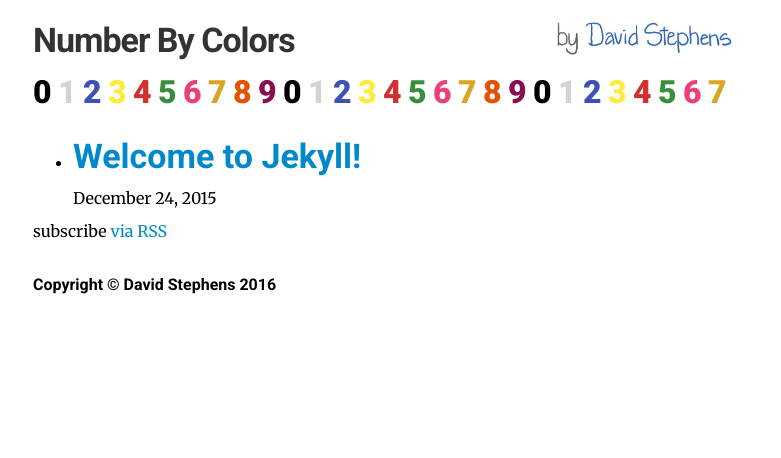
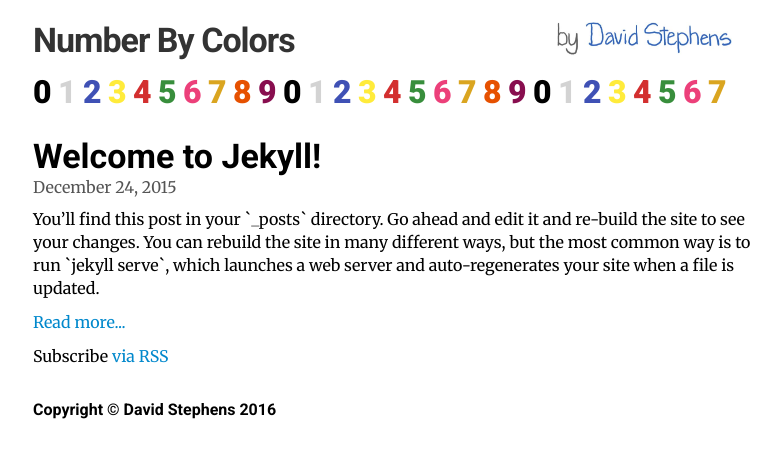
Before and after one commit to NumberByColors/numberbycolors.github.io, a Jekyll site: the page built from index.html, in a window 1280 px wide. Shown: the top 458 px of the page, without its empty margins (247-1028 px from the left). Built offline with Jekyll 4.4.1, drawn with Linux system fonts in a browser that asks for light colours.

Commit message:
Format posts on Index page

```diff
--- a/_layouts/post.html
+++ b/_layouts/post.html
@@ -5,7 +5,7 @@ layout: default
 
   <header class="post-header">
     <h1 class="post-title" itemprop="name headline">{{ page.title }}</h1>
-    <p class="post-meta"><time datetime="{{ page.date | date_to_xmlschema }}" itemprop="datePublished">{{ page.date | date: "%B %-d, %Y" }}</time>{% if page.author %} • <span itemprop="author" itemscope itemtype="http://schema.org/Person"><span itemprop="name">{{ page.author }}</span></span>{% endif %}</p>
+    <p class="post-date"><time datetime="{{ page.date | date_to_xmlschema }}" itemprop="datePublished">{{ page.date | date: "%B %-d, %Y" }}</time>{% if page.author %} • <span itemprop="author" itemscope itemtype="http://schema.org/Person"><span itemprop="name">{{ page.author }}</span></span>{% endif %}</p>
   </header>
 
   <div class="post-content" itemprop="articleBody">
--- a/_posts/2015-12-24-welcome-to-jekyll.markdown
+++ b/_posts/2015-12-24-welcome-to-jekyll.markdown
@@ -3,6 +3,8 @@ layout: post
 title:  "Welcome to Jekyll!"
 date:   2015-12-24 13:07:19 -0600
 categories: jekyll update
+summary: "You’ll find this post in your `_posts` directory. Go ahead and edit it and re-build the site to see your changes. You can rebuild the site in many different ways, but the most common way is to run `jekyll serve`, which launches a web server and auto-regenerates your site when a file is updated."
+
 ---
 You’ll find this post in your `_posts` directory. Go ahead and edit it and re-build the site to see your changes. You can rebuild the site in many different ways, but the most common way is to run `jekyll serve`, which launches a web server and auto-regenerates your site when a file is updated.
 
--- a/_sass/_numberbycolors.scss
+++ b/_sass/_numberbycolors.scss
@@ -104,6 +104,23 @@
     font-family: $font-family-sans-serif;
 }
 
+// Index styles ----------------------------------------------
+.post-title.index {
+    margin-bottom: 0px;
+
+    a {
+        color: $gray-base;
+    }
+}
+
+.post-date {
+    color: $gray;
+}
+
+.post-summary {
+    margin-top: 10px;
+}
+
 // About styles ----------------------------------------------
 .portrait-photo {
     $image-width: 300px;
--- a/index.html
+++ b/index.html
@@ -4,6 +4,17 @@ layout: default
 
 <div class="home">
 
+    {% for post in site.posts %}
+        <h2 class="post-title index">
+            <a href="{{ post.url | prepend: site.baseurl }}">{{ post.title }}</a>
+        </h2>
+
+        <span class="post-date">{{ post.date | date: "%B %-d, %Y" }}</span>
+        <p class="post-summary">{{ post.summary }}</p>
+        <p><a href="{{ post.url | prepend: site.baseurl }}">Read more...</a></p>
+    {% endfor %}
+
+<!--
   <ul class="post-list">
     {% for post in site.posts %}
       <li>
@@ -15,7 +26,8 @@ layout: default
       </li>
     {% endfor %}
   </ul>
+-->
 
-  <p class="rss-subscribe">subscribe <a href="{{ "/feed.xml" | prepend: site.baseurl }}">via RSS</a></p>
+  <p class="rss-subscribe">Subscribe <a href="{{ "/feed.xml" | prepend: site.baseurl }}">via RSS</a></p>
 
 </div>
```
